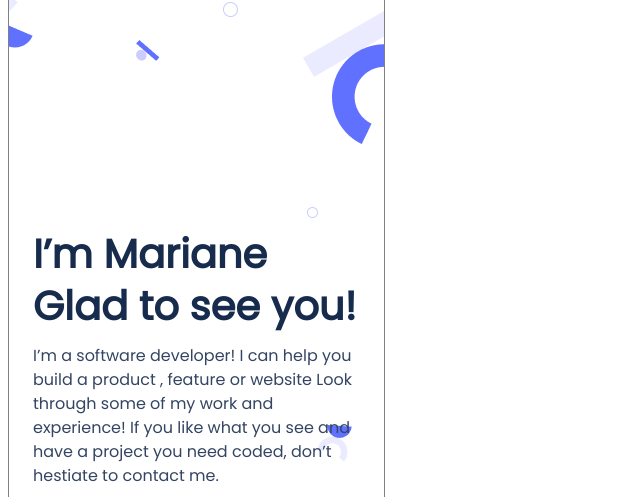
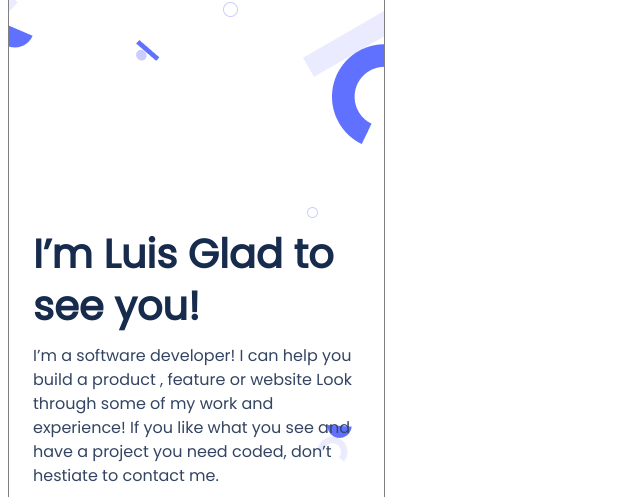
Before and after one commit to lmunozm1702/my-own-portal, a plain HTML site: page index.html in a window 1280 px wide. Shown: the part 63-560 px from the top of the page, without its empty margins (0-640 px from the left). Drawn offline with Linux system fonts and the light colour scheme.

Commit message:
Code Review: Change name to real.
Update index.html to set my real name into the text.

```diff
--- a/index.html
+++ b/index.html
@@ -23,7 +23,7 @@
         </header>
         <main>
             <section class="main-content">
-                <h1>I’m Mariane Glad to see you!</h1>
+                <h1>I’m Luis Glad to see you!</h1>
                 <h5>I’m a software developer! I can help you build a product , feature or website Look through some of
                     my
                     work and experience! If you like what you see and have a project you need coded, don’t hestiate to
@@ -35,12 +35,8 @@
                     <li><i class="fa-brands fa-linkedin-in"></i></li>
                     <li><i class="fa-brands fa-github"></i></li>
                 </ul>
-
             </section>
         </main>
-
-
-
     </div>
 </body>
 
```
